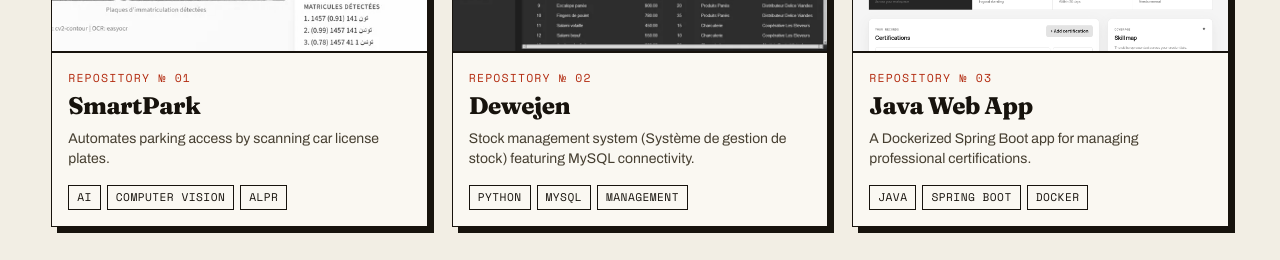
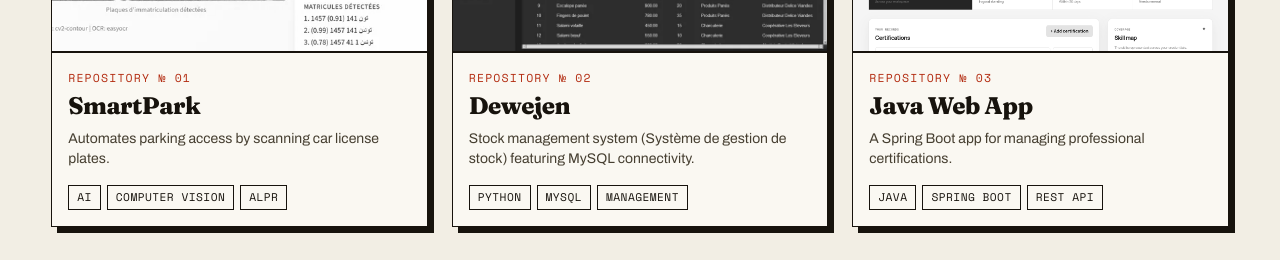
Before and after one commit to anis-mselmi/portfolio, a React (Vite) app: page / in a window 1280 px wide. Shown: the part 5840-6100 px from the top of the page. Built offline with nearby package versions, Linux system fonts and the light colour scheme; no server answers.

Commit message:
Projects: drop Docker from Java Web App card (EN + FR)
Co-Authored-By: Claude Opus 4.8 <noreply@anthropic.com>

```diff
--- a/src/data/content.ts
+++ b/src/data/content.ts
@@ -279,8 +279,8 @@ export const PROJECTS: Project[] = [
   },
   {
     name: 'Java Web App',
-    desc: 'A Dockerized Spring Boot app for managing professional certifications.',
-    tags: ['Java', 'Spring Boot', 'Docker'],
+    desc: 'A Spring Boot app for managing professional certifications.',
+    tags: ['Java', 'Spring Boot', 'REST API'],
     image: '/assets/images/projects/java-web-app.png',
     fit: 'cover',
     link: 'https://github.com/anis-mselmi/Java-web-app',
--- a/src/i18n/content.ts
+++ b/src/i18n/content.ts
@@ -312,10 +312,10 @@ function buildBundle(lang: Lang) {
     {
       name: 'Java Web App',
       desc: t(
-        'A Dockerized Spring Boot app for managing professional certifications.',
-        'Une application Spring Boot dockerisée pour gérer les certifications professionnelles.'
+        'A Spring Boot app for managing professional certifications.',
+        'Une application Spring Boot pour gérer les certifications professionnelles.'
       ),
-      tags: ['Java', 'Spring Boot', 'Docker'],
+      tags: ['Java', 'Spring Boot', 'REST API'],
       image: '/assets/images/projects/java-web-app.png',
       fit: 'cover',
       link: 'https://github.com/anis-mselmi/Java-web-app',
```
